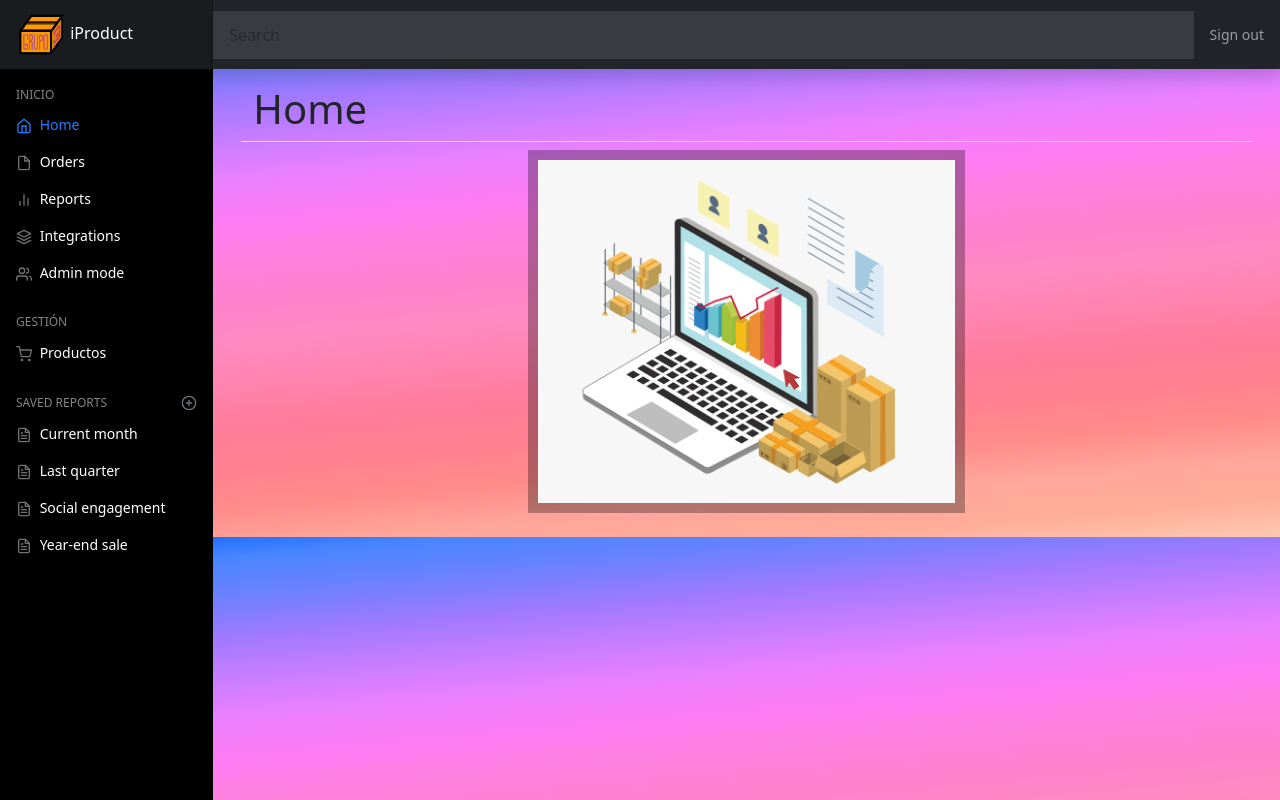
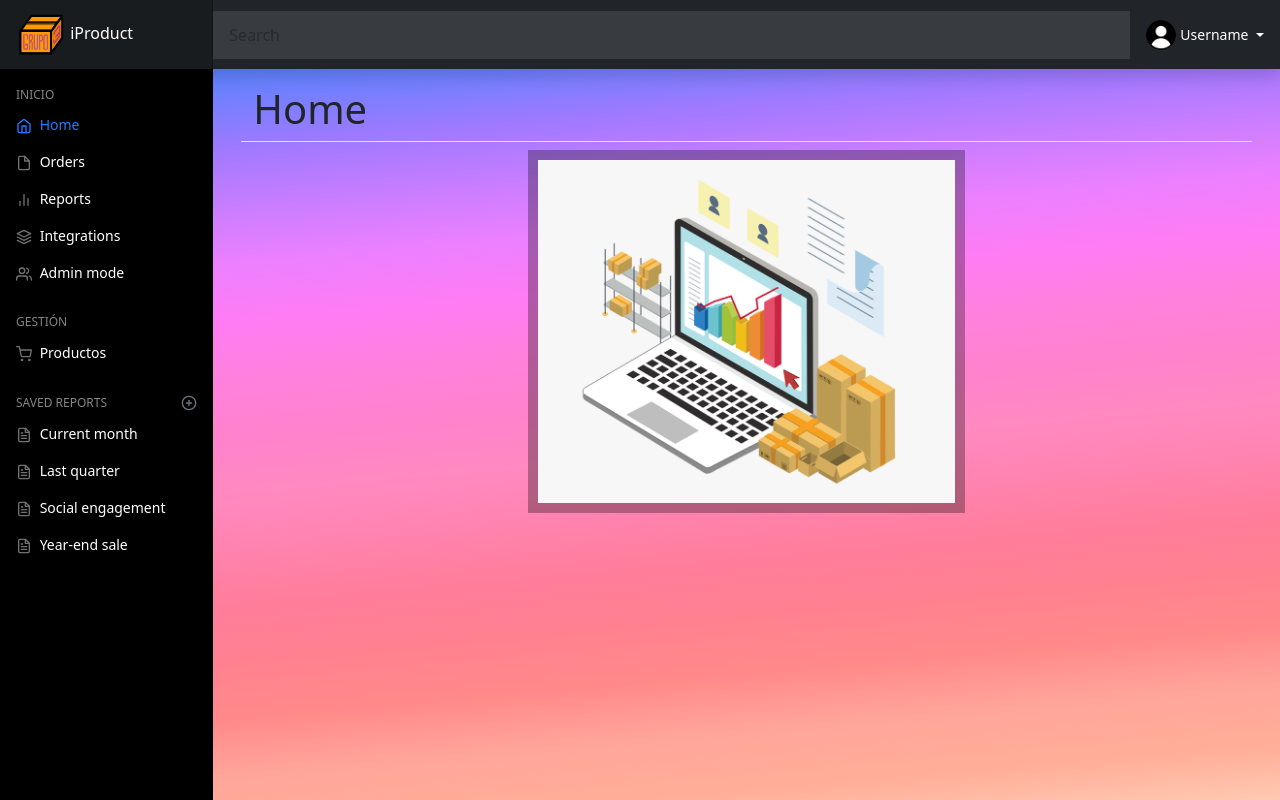
Before and after one commit to Sekhrita/inventory_web, a Django app: page / in a window 1280 px wide. Run offline with Django 4.2, Linux system fonts and the light colour scheme; a user stored in the database is signed in; some libraries are stand-ins or nearby versions.

Commit message:
logout and navbar upgrate

```diff
--- a/main/static/css/style.css
+++ b/main/static/css/style.css
@@ -1,4 +1,9 @@
+html {
+    height: 100%;
+}
+
 body {
+    height: 100%;
     border-top: 0;
     display: flex;
     flex-direction: column;
--- a/main/templates/main/navbar/navbar_superior.html
+++ b/main/templates/main/navbar/navbar_superior.html
@@ -11,11 +11,25 @@
         <span class="navbar-toggler-icon"></span>
     </button>
 
-    <input class="form-control form-control-dark w-100 rounded-0 border-0" type="text" placeholder="Search" aria-label="Search">
+    <input class="nav-toggler form-control form-control-dark w-100 rounded-0 border-0 d-flex flex-row" type="text" placeholder="Search" aria-label="Search">
 
-    <div class="navbar-nav">
-        <div class="nav-item text-nowrap">
-            <a class="nav-link px-3" href="{% url 'logout' %}">Sign out</a>
-        </div>
+    <div class="nav-toggler dropdown" style="padding: 16px;">
+        <a href="#" class="d-flex align-items-center text-white text-decoration-none dropdown-toggle" id="dropdownUser1" data-bs-toggle="dropdown" aria-expanded="false">
+            <img src="{% static '_img/icons/icon_user.png' %}" alt="user_icon" width="30" height="30" class="rounded-circle">
+            <span class="d-none d-sm-inline mx-1"><!--{{user.get_full_name}}--> Username</span>
+        </a>
+        <ul class="dropdown-menu text-small">
+            <li href=" " class="dropdown-item"><i class="fa fa-user-o"></i> Profile</li>
+            <li href=" " class="dropdown-item"><i class="fa fa-sliders"></i> Settings</li>
+            <div class="divider dropdown-divider"></div>
+            <li class="dropdown-item">
+                <a href="{% url 'logout' %}" class="d-flex align-items-center text-black text-decoration-none" id="dropdownUser1">
+                    <i class="material-icons">
+                        <img src="{% static '_img/icons/icon_logout.png' %}" alt="logout_icon" width="15" height="15">
+                    </i>
+                     Logout
+                </a>
+            </li>
+        </ul>
     </div>
 </header>
```
Also changed, not shown: main/static/_img/icons/icon_logout.png (added).
